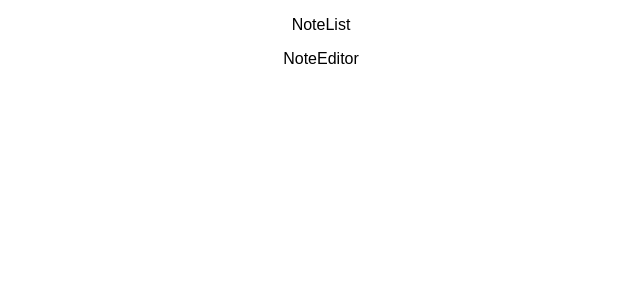
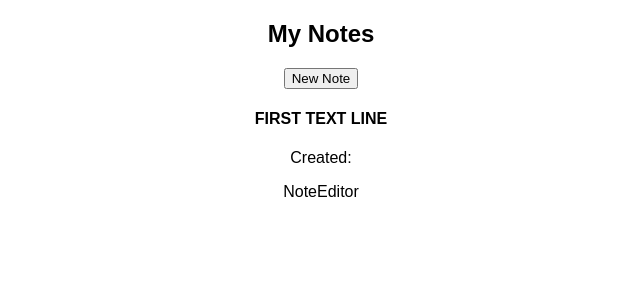
Before and after one commit to deyansp/Notes-App-React, a React (Create React App) app: page / in a window 1280 px wide. Shown: the top 300 px of the page, without its empty margins (319-959 px from the left). Built offline with nearby package versions, Linux system fonts and the light colour scheme.

Commit message:
initial HTML layout for NoteList component

```diff
--- a/src/NoteList.js
+++ b/src/NoteList.js
@@ -3,7 +3,20 @@ import React, { useState } from "react";
 export default function NoteList(props) {
   return (
     <div className="note-list">
-      <p>NoteList</p>
+      <div className="note-list-header">
+        <h2>My Notes</h2>
+        <button>New Note</button>
+      </div>
+      <div className="note-list-body">
+        <div className="note-list-item">
+          <div className="note-list-item-title">
+            <h4>FIRST TEXT LINE</h4>
+          </div>
+          <div className="note-list-item-date">
+            <p>Created: </p>
+          </div>
+        </div>
+      </div>
     </div>
   );
 }
```
